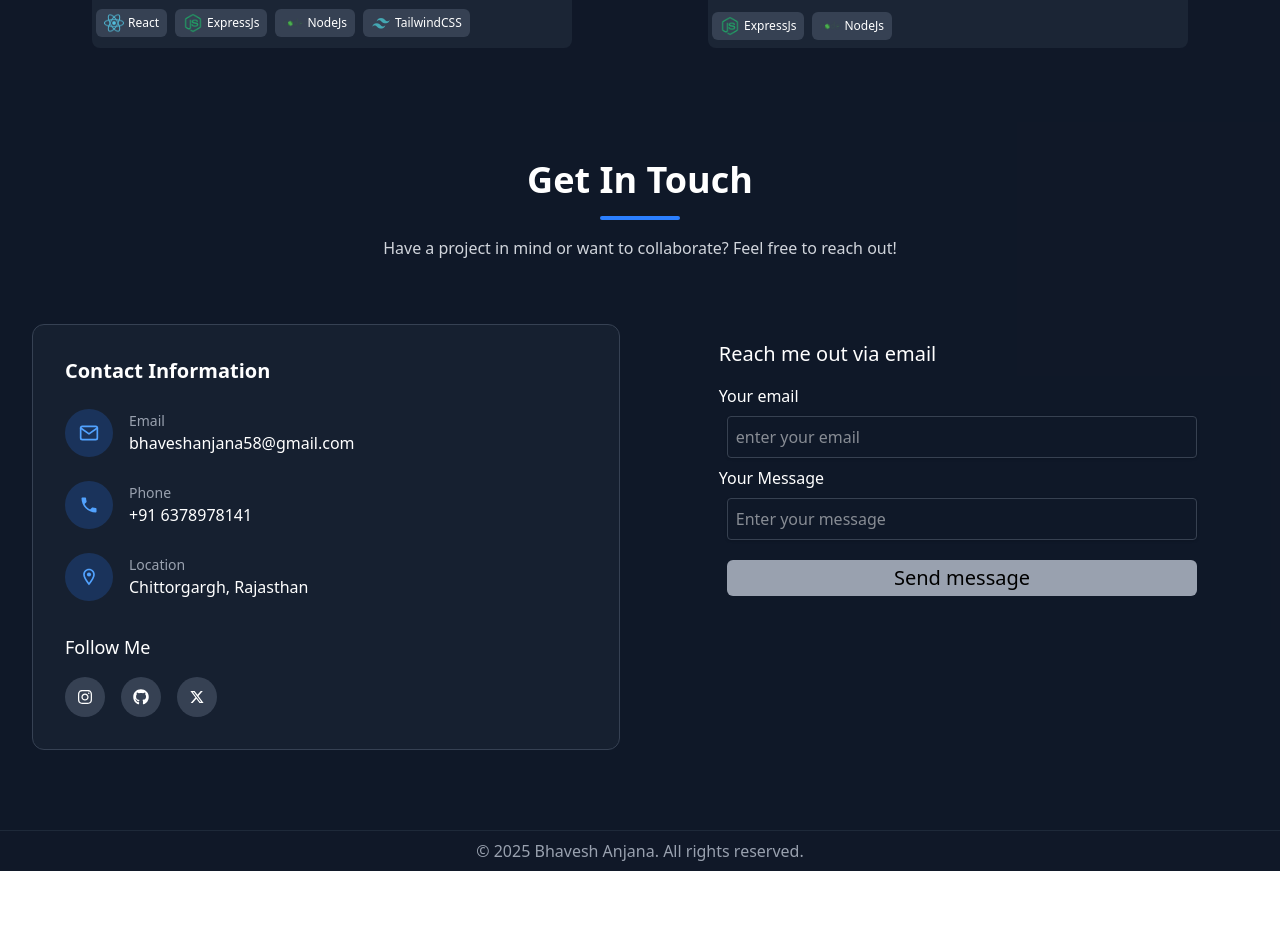
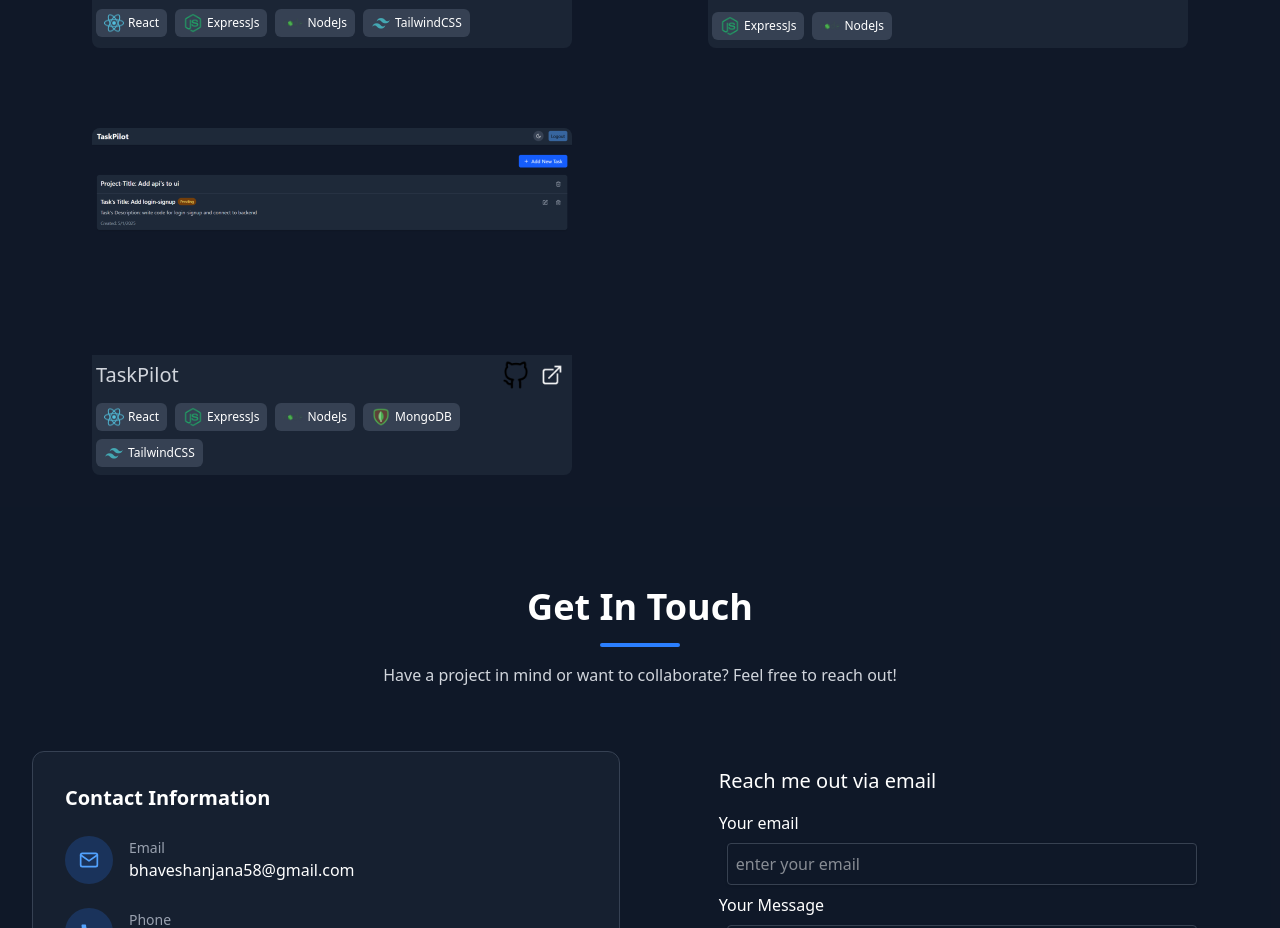
Before and after one commit to Bhaveshanjana/portfolio, a React (Vite) app: page / in a window 1280 px wide. Shown: the part 2165-3093 px from the top of the page. Before the commit the page ends 3036 px from the top, so only its background shows below. Built offline with nearby package versions, Linux system fonts and the light colour scheme.

Commit message:
Add onemore project

```diff
--- a/src/components/Project.jsx
+++ b/src/components/Project.jsx
@@ -10,8 +10,9 @@ import tailwind from "../assets/tailwind.png";
 import node from "../assets/node.png";
 import google from "../assets/google.jpeg";
 import img2 from "../assets/image.png";
-import wipeBg from "../assets/wipebg.png"
-import buzzBoot from "../assets/BuzzBot.png"
+import wipeBg from "../assets/wipebg.png";
+import buzzBoot from "../assets/BuzzBot.png";
+import taskpilot from "../assets/taskpilot.png";
 
 const projects = [
   {
@@ -56,12 +57,24 @@ const projects = [
     title: "BuzzBot",
     image: buzzBoot,
     github: "https://github.com/Bhaveshanjana/BUZZBOT",
-    techs:[
-      {icon: express, name: "ExpressJs"},
-      {icon: node, name: "NodeJs"},
-
-    ]
-  }
+    techs: [
+      { icon: express, name: "ExpressJs" },
+      { icon: node, name: "NodeJs" },
+    ],
+  },
+  {
+    title: "TaskPilot",
+    image: taskpilot,
+    github: "https://github.com/Bhaveshanjana/TaskPilot",
+    link: "https://task-pilot-delta.vercel.app/",
+    techs: [
+      { icon: react, name: "React" },
+      { icon: express, name: "ExpressJs" },
+      { icon: node, name: "NodeJs" },
+      { icon: mongo, name: "MongoDB" },
+      { icon: tailwind, name: "TailwindCSS" },
+    ],
+  },
 ];
 
 const Project = () => {
```
Also changed, not shown: src/assets/taskpilot.png (added).
